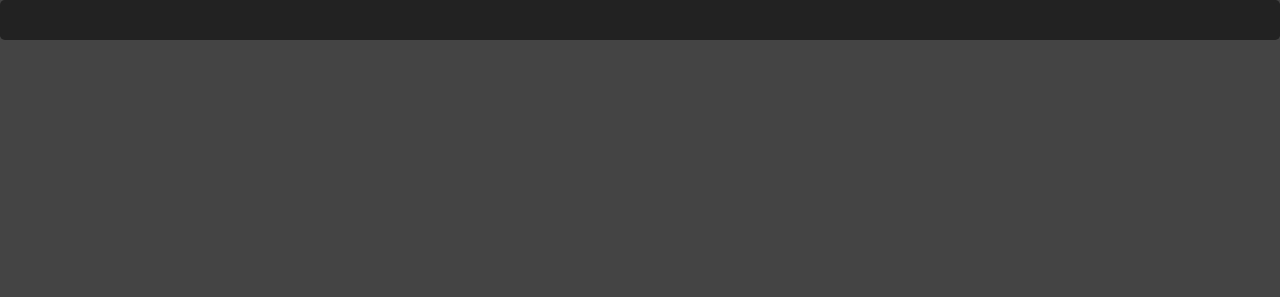
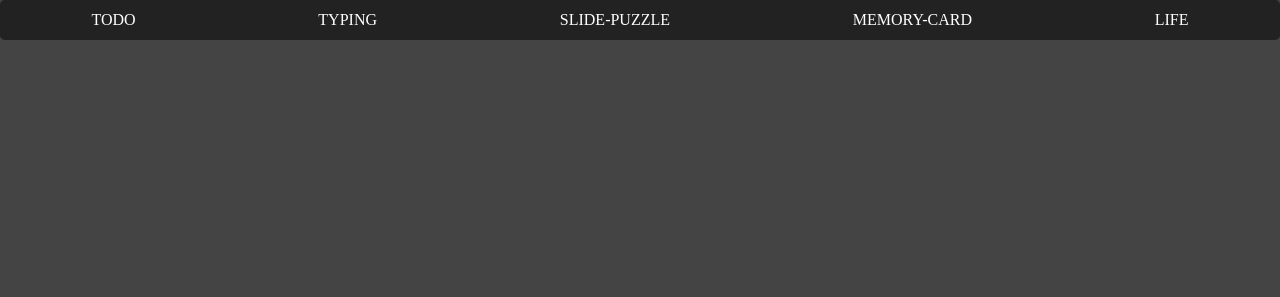
Before and after one commit to okaki1999/js_webpack, a plain HTML site: page js_webpack_project_starter/src/index.html in a window 1280 px wide. Shown: the top 297 px of the page. Drawn offline with Linux system fonts and the light colour scheme.

Commit message:
ヘッダーの編集

```diff
--- a/js_webpack_project_starter/src/index.html
+++ b/js_webpack_project_starter/src/index.html
@@ -7,6 +7,7 @@
     <meta name="viewport" content="width=device-width, initial-scale=1.0">
     <title>JS 5-Apps & Webpack</title>
     <link rel="stylesheet" href="./css/style.css">
+    <script src="./js/modules/index.js" defer></script>
 </head>
 
 <body>
@@ -49,7 +50,6 @@
             <h1>Game of Life</h1>
         </section>
     </div>
-    <script src="./js/modules/index.js"></script>
 </body>
 
 </html>
--- a/js_webpack_project_starter/src/js/modules/index.js
+++ b/js_webpack_project_starter/src/js/modules/index.js
@@ -0,0 +1,10 @@
+const nav = document.querySelector('#nav');
+const appNames = ['todo','typing','slide-puzzle','memory-card','life'];
+
+appNames.forEach(appName => {
+    const menu = document.createElement('a');
+    menu.classList.add('nav-menu');
+    menu.textContent = appName.toUpperCase();
+
+    nav.appendChild(menu);
+})
```
